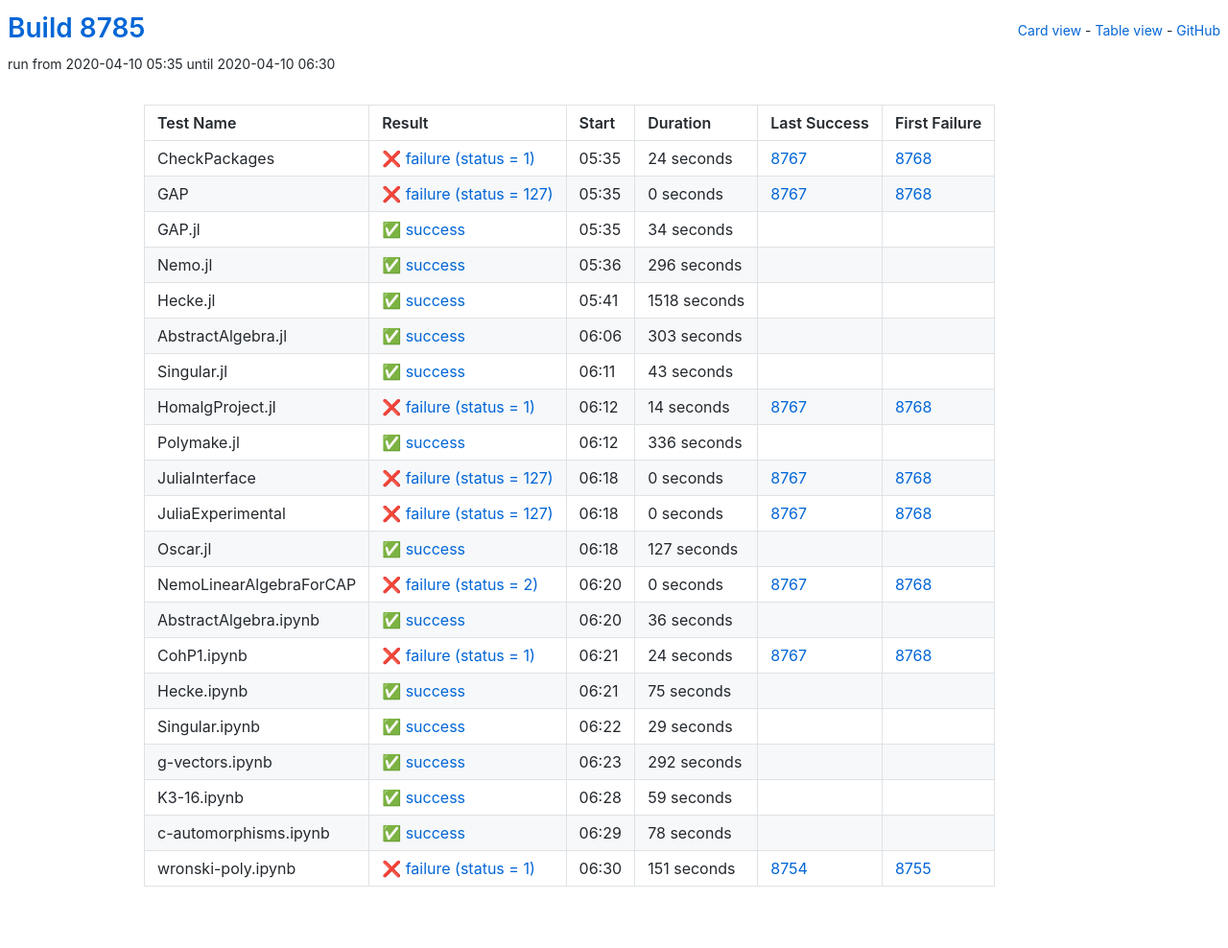
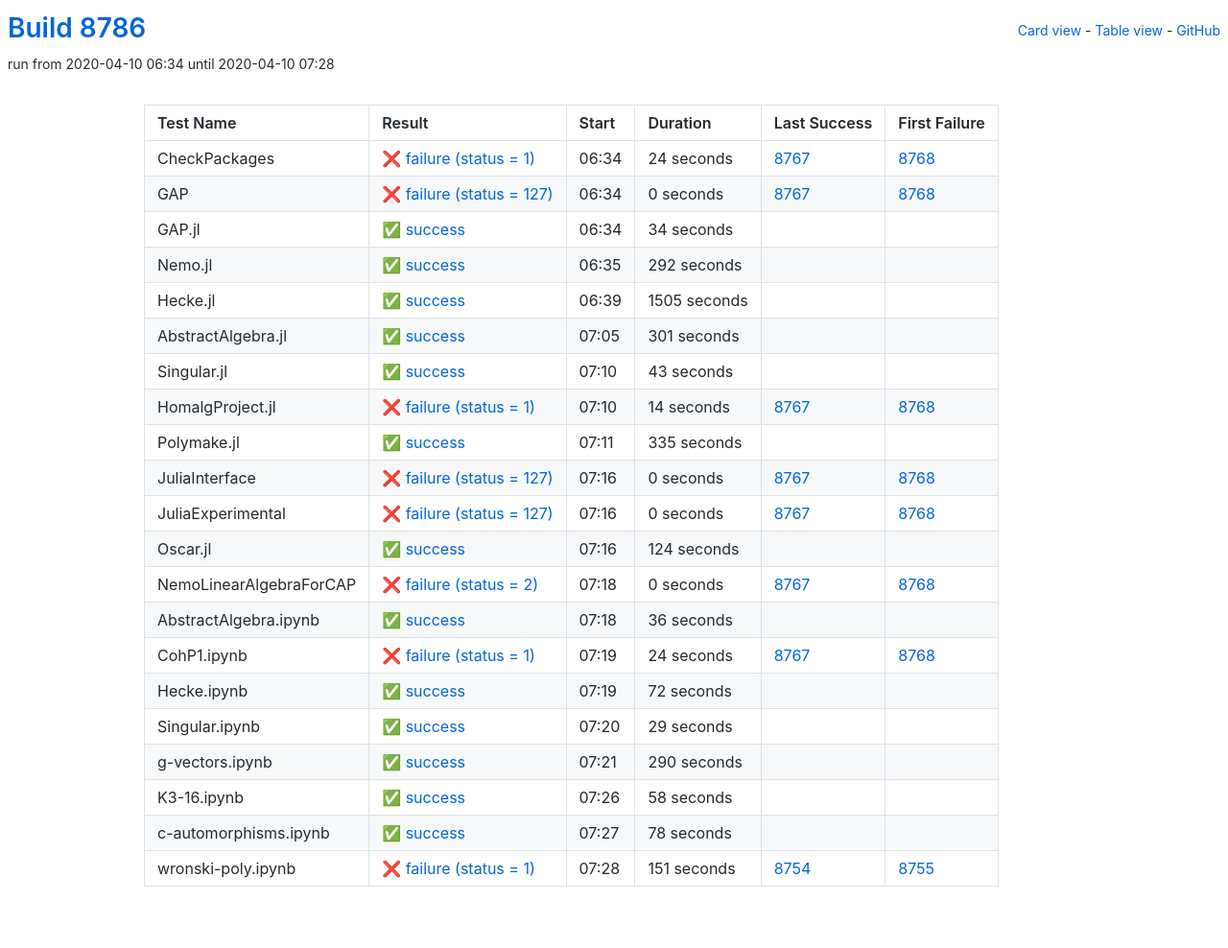
Before and after one commit to oscar-system/oscar-ci-status, a Jekyll site: the page built from table.html, in a window 1280 px wide. Shown: the whole page at 96% size. Built offline with Jekyll 4.4.1, drawn with Linux system fonts in a browser that asks for light colours.

Commit message:
Build 8786

```diff
--- a/_data/ci.yml
+++ b/_data/ci.yml
@@ -1,5 +1,5 @@
-build: 8785
-build_url: https://oscarci.mathematik.uni-kl.de/job/oscar/8785/
+build: 8786
+build_url: https://oscarci.mathematik.uni-kl.de/job/oscar/8786/
 job: oscar
 tests:
 - duration: 24
@@ -8,9 +8,9 @@ tests:
   first_failure_url: https://oscarci.mathematik.uni-kl.de/job/oscar/8768/
   last_success: 8767
   last_success_url: https://oscarci.mathematik.uni-kl.de/job/oscar/8767/
-  log: https://oscarci.mathematik.uni-kl.de/job/oscar/8785/artifact/logs/build-8785/CheckPackages.log
+  log: https://oscarci.mathematik.uni-kl.de/job/oscar/8786/artifact/logs/build-8786/CheckPackages.log
   name: CheckPackages
-  start: 2020-04-10 05:35
+  start: 2020-04-10 06:34
   status: failure
   success: false
 - duration: 0
@@ -19,9 +19,9 @@ tests:
   first_failure_url: https://oscarci.mathematik.uni-kl.de/job/oscar/8768/
   last_success: 8767
   last_success_url: https://oscarci.mathematik.uni-kl.de/job/oscar/8767/
-  log: https://oscarci.mathematik.uni-kl.de/job/oscar/8785/artifact/logs/build-8785/GAP.log
+  log: https://oscarci.mathematik.uni-kl.de/job/oscar/8786/artifact/logs/build-8786/GAP.log
   name: GAP
-  start: 2020-04-10 05:35
+  start: 2020-04-10 06:34
   status: failure
   success: false
 - duration: 34
@@ -30,42 +30,42 @@ tests:
   first_failure_url: null
   last_success: false
   last_success_url: null
-  log: https://oscarci.mathematik.uni-kl.de/job/oscar/8785/artifact/logs/build-8785/GAP.jl.log
+  log: https://oscarci.mathematik.uni-kl.de/job/oscar/8786/artifact/logs/build-8786/GAP.jl.log
   name: GAP.jl
-  start: 2020-04-10 05:35
+  start: 2020-04-10 06:34
   status: success
   success: true
-- duration: 296
+- duration: 292
   exitcode: 0
   first_failure: false
   first_failure_url: null
   last_success: false
   last_success_url: null
-  log: https://oscarci.mathematik.uni-kl.de/job/oscar/8785/artifact/logs/build-8785/Nemo.jl.log
+  log: https://oscarci.mathematik.uni-kl.de/job/oscar/8786/artifact/logs/build-8786/Nemo.jl.log
   name: Nemo.jl
-  start: 2020-04-10 05:36
+  start: 2020-04-10 06:35
   status: success
   success: true
-- duration: 1518
+- duration: 1505
   exitcode: 0
   first_failure: false
   first_failure_url: null
   last_success: false
   last_success_url: null
-  log: https://oscarci.mathematik.uni-kl.de/job/oscar/8785/artifact/logs/build-8785/Hecke.jl.log
+  log: https://oscarci.mathematik.uni-kl.de/job/oscar/8786/artifact/logs/build-8786/Hecke.jl.log
   name: Hecke.jl
-  start: 2020-04-10 05:41
+  start: 2020-04-10 06:39
   status: success
   success: true
-- duration: 303
+- duration: 301
   exitcode: 0
   first_failure: false
   first_failure_url: null
   last_success: false
   last_success_url: null
-  log: https://oscarci.mathematik.uni-kl.de/job/oscar/8785/artifact/logs/build-8785/AbstractAlgebra.jl.log
+  log: https://oscarci.mathematik.uni-kl.de/job/oscar/8786/artifact/logs/build-8786/AbstractAlgebra.jl.log
   name: AbstractAlgebra.jl
-  start: 2020-04-10 06:06
+  start: 2020-04-10 07:05
   status: success
   success: true
 - duration: 43
@@ -74,9 +74,9 @@ tests:
   first_failure_url: null
   last_success: false
   last_success_url: null
-  log: https://oscarci.mathematik.uni-kl.de/job/oscar/8785/artifact/logs/build-8785/Singular.jl.log
+  log: https://oscarci.mathematik.uni-kl.de/job/oscar/8786/artifact/logs/build-8786/Singular.jl.log
   name: Singular.jl
-  start: 2020-04-10 06:11
+  start: 2020-04-10 07:10
   status: success
   success: true
 - duration: 14
@@ -85,20 +85,20 @@ tests:
   first_failure_url: https://oscarci.mathematik.uni-kl.de/job/oscar/8768/
   last_success: 8767
   last_success_url: https://oscarci.mathematik.uni-kl.de/job/oscar/8767/
-  log: https://oscarci.mathematik.uni-kl.de/job/oscar/8785/artifact/logs/build-8785/HomalgProject.jl.log
+  log: https://oscarci.mathematik.uni-kl.de/job/oscar/8786/artifact/logs/build-8786/HomalgProject.jl.log
   name: HomalgProject.jl
-  start: 2020-04-10 06:12
+  start: 2020-04-10 07:10
   status: failure
   success: false
-- duration: 336
+- duration: 335
   exitcode: 0
   first_failure: false
   first_failure_url: null
   last_success: false
   last_success_url: null
-  log: https://oscarci.mathematik.uni-kl.de/job/oscar/8785/artifact/logs/build-8785/Polymake.jl.log
+  log: https://oscarci.mathematik.uni-kl.de/job/oscar/8786/artifact/logs/build-8786/Polymake.jl.log
   name: Polymake.jl
-  start: 2020-04-10 06:12
+  start: 2020-04-10 07:11
   status: success
   success: true
 - duration: 0
@@ -107,9 +107,9 @@ tests:
   first_failure_url: https://oscarci.mathematik.uni-kl.de/job/oscar/8768/
   last_success: 8767
   last_success_url: https://oscarci.mathematik.uni-kl.de/job/oscar/8767/
-  log: https://oscarci.mathematik.uni-kl.de/job/oscar/8785/artifact/logs/build-8785/JuliaInterface.log
+  log: https://oscarci.mathematik.uni-kl.de/job/oscar/8786/artifact/logs/build-8786/JuliaInterface.log
   name: JuliaInterface
-  start: 2020-04-10 06:18
+  start: 2020-04-10 07:16
   status: failure
   success: false
 - duration: 0
@@ -118,20 +118,20 @@ tests:
   first_failure_url: https://oscarci.mathematik.uni-kl.de/job/oscar/8768/
   last_success: 8767
   last_success_url: https://oscarci.mathematik.uni-kl.de/job/oscar/8767/
-  log: https://oscarci.mathematik.uni-kl.de/job/oscar/8785/artifact/logs/build-8785/JuliaExperimental.log
+  log: https://oscarci.mathematik.uni-kl.de/job/oscar/8786/artifact/logs/build-8786/JuliaExperimental.log
   name: JuliaExperimental
-  start: 2020-04-10 06:18
+  start: 2020-04-10 07:16
   status: failure
   success: false
-- duration: 127
+- duration: 124
   exitcode: 0
   first_failure: false
   first_failure_url: null
   last_success: false
   last_success_url: null
-  log: https://oscarci.mathematik.uni-kl.de/job/oscar/8785/artifact/logs/build-8785/Oscar.jl.log
+  log: https://oscarci.mathematik.uni-kl.de/job/oscar/8786/artifact/logs/build-8786/Oscar.jl.log
   name: Oscar.jl
-  start: 2020-04-10 06:18
+  start: 2020-04-10 07:16
   status: success
   success: true
 - duration: 0
@@ -140,9 +140,9 @@ tests:
   first_failure_url: https://oscarci.mathematik.uni-kl.de/job/oscar/8768/
   last_success: 8767
   last_success_url: https://oscarci.mathematik.uni-kl.de/job/oscar/8767/
-  log: https://oscarci.mathematik.uni-kl.de/job/oscar/8785/artifact/logs/build-8785/NemoLinearAlgebraForCAP.log
+  log: https://oscarci.mathematik.uni-kl.de/job/oscar/8786/artifact/logs/build-8786/NemoLinearAlgebraForCAP.log
   name: NemoLinearAlgebraForCAP
-  start: 2020-04-10 06:20
+  start: 2020-04-10 07:18
   status: failure
   success: false
 - duration: 36
@@ -151,9 +151,9 @@ tests:
   first_failure_url: null
   last_success: false
   last_success_url: null
-  log: https://oscarci.mathematik.uni-kl.de/job/oscar/8785/artifact/logs/build-8785/AbstractAlgebra.ipynb.log
+  log: https://oscarci.mathematik.uni-kl.de/job/oscar/8786/artifact/logs/build-8786/AbstractAlgebra.ipynb.log
   name: AbstractAlgebra.ipynb
-  start: 2020-04-10 06:20
+  start: 2020-04-10 07:18
   status: success
   success: true
 - duration: 24
@@ -162,20 +162,20 @@ tests:
   first_failure_url: https://oscarci.mathematik.uni-kl.de/job/oscar/8768/
   last_success: 8767
   last_success_url: https://oscarci.mathematik.uni-kl.de/job/oscar/8767/
-  log: https://oscarci.mathematik.uni-kl.de/job/oscar/8785/artifact/logs/build-8785/CohP1.ipynb.log
+  log: https://oscarci.mathematik.uni-kl.de/job/oscar/8786/artifact/logs/build-8786/CohP1.ipynb.log
   name: CohP1.ipynb
-  start: 2020-04-10 06:21
+  start: 2020-04-10 07:19
   status: failure
   success: false
-- duration: 75
+- duration: 72
   exitcode: 0
   first_failure: false
   first_failure_url: null
   last_success: false
   last_success_url: null
-  log: https://oscarci.mathematik.uni-kl.de/job/oscar/8785/artifact/logs/build-8785/Hecke.ipynb.log
+  log: https://oscarci.mathematik.uni-kl.de/job/oscar/8786/artifact/logs/build-8786/Hecke.ipynb.log
   name: Hecke.ipynb
-  start: 2020-04-10 06:21
+  start: 2020-04-10 07:19
   status: success
   success: true
 - duration: 29
@@ -184,31 +184,31 @@ tests:
   first_failure_url: null
   last_success: false
   last_success_url: null
-  log: https://oscarci.mathematik.uni-kl.de/job/oscar/8785/artifact/logs/build-8785/Singular.ipynb.log
+  log: https://oscarci.mathematik.uni-kl.de/job/oscar/8786/artifact/logs/build-8786/Singular.ipynb.log
   name: Singular.ipynb
-  start: 2020-04-10 06:22
+  start: 2020-04-10 07:20
   status: success
   success: true
-- duration: 292
+- duration: 290
   exitcode: 0
   first_failure: false
   first_failure_url: null
   last_success: false
   last_success_url: null
-  log: https://oscarci.mathematik.uni-kl.de/job/oscar/8785/artifact/logs/build-8785/g-vectors.ipynb.log
+  log: https://oscarci.mathematik.uni-kl.de/job/oscar/8786/artifact/logs/build-8786/g-vectors.ipynb.log
   name: g-vectors.ipynb
-  start: 2020-04-10 06:23
+  start: 2020-04-10 07:21
   status: success
   success: true
-- duration: 59
+- duration: 58
   exitcode: 0
   first_failure: false
   first_failure_url: null
   last_success: false
   last_success_url: null
-  log: https://oscarci.mathematik.uni-kl.de/job/oscar/8785/artifact/logs/build-8785/K3-16.ipynb.log
+  log: https://oscarci.mathematik.uni-kl.de/job/oscar/8786/artifact/logs/build-8786/K3-16.ipynb.log
   name: K3-16.ipynb
-  start: 2020-04-10 06:28
+  start: 2020-04-10 07:26
   status: success
   success: true
 - duration: 78
@@ -217,9 +217,9 @@ tests:
   first_failure_url: null
   last_success: false
   last_success_url: null
-  log: https://oscarci.mathematik.uni-kl.de/job/oscar/8785/artifact/logs/build-8785/c-automorphisms.ipynb.log
+  log: https://oscarci.mathematik.uni-kl.de/job/oscar/8786/artifact/logs/build-8786/c-automorphisms.ipynb.log
   name: c-automorphisms.ipynb
-  start: 2020-04-10 06:29
+  start: 2020-04-10 07:27
   status: success
   success: true
 - duration: 151
@@ -228,8 +228,8 @@ tests:
   first_failure_url: https://oscarci.mathematik.uni-kl.de/job/oscar/8755/
   last_success: 8754
   last_success_url: https://oscarci.mathematik.uni-kl.de/job/oscar/8754/
-  log: https://oscarci.mathematik.uni-kl.de/job/oscar/8785/artifact/logs/build-8785/wronski-poly.ipynb.log
+  log: https://oscarci.mathematik.uni-kl.de/job/oscar/8786/artifact/logs/build-8786/wronski-poly.ipynb.log
   name: wronski-poly.ipynb
-  start: 2020-04-10 06:30
+  start: 2020-04-10 07:28
   status: failure
   success: false
```
Also changed, not shown: README.md.
